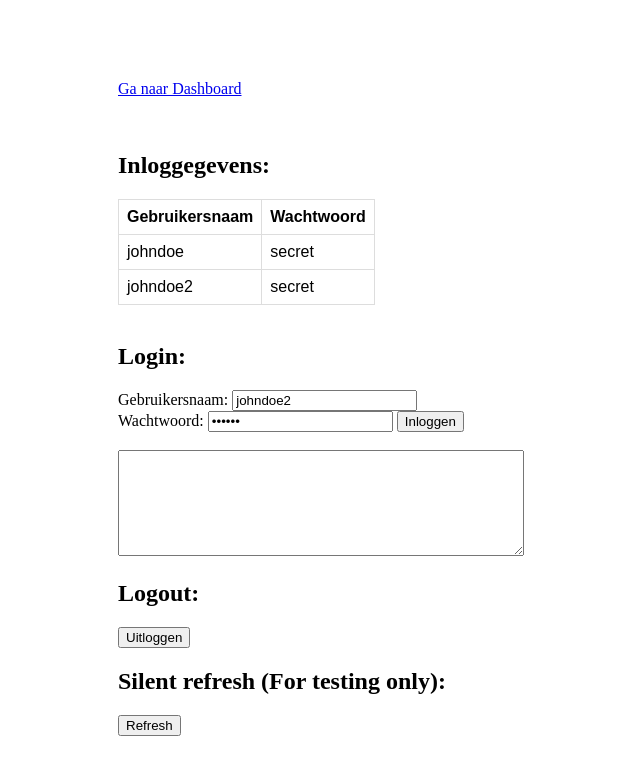
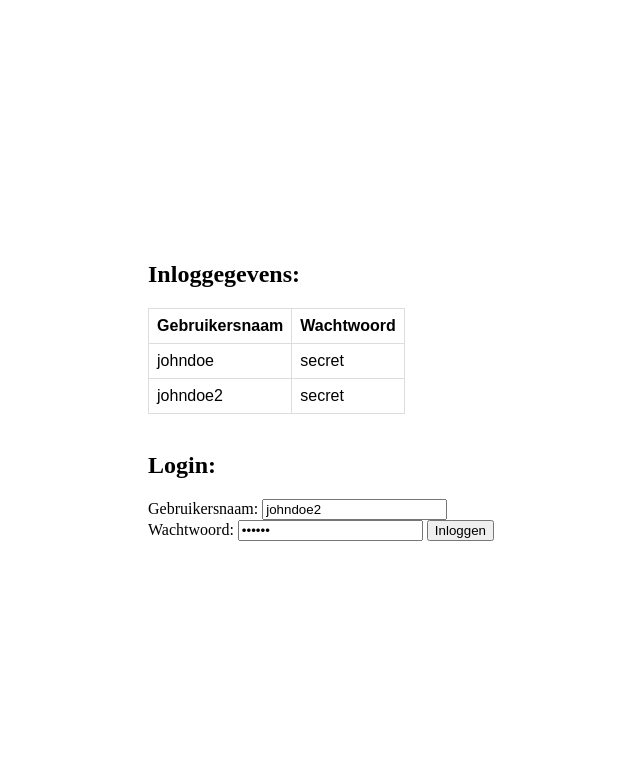
Before and after one commit to florisgravendeel/HUS, a FastAPI app: page /login in a window 1280 px wide. Shown: the top 775 px of the page, without its empty margins (319-959 px from the left). Run offline with FastAPI, Linux system fonts and the light colour scheme.

Commit message:
removed testing elements

```diff
--- a/frontend/templates/flogin.html
+++ b/frontend/templates/flogin.html
@@ -8,8 +8,6 @@
   <link rel="icon" type="image/x-icon" href="{{ url_for('static', path='/images/favicon.ico') }}">
 </head>
 <body>
-    <p><a href="/home">Ga naar Dashboard</a></p>
-    <br>
     <h2>Inloggegevens:</h2>
     <table>
       <tr>
@@ -37,14 +35,10 @@
         Wachtwoord:
         <input id="loginPasswordInput" name="password" placeholder="Password" type="password" value="secret">
       </label>
-      <input id="loginSubmit" type="submit" value="Inloggen">
+      <input id="loginButton" type="submit" value="Inloggen">
     </form>
     <br>
-    <label for="loginStatus"></label><textarea id="loginStatus" style="height: 100px; width: 400px;"></textarea>
-    <h2>Logout:</h2>
-    <input id="logoutButton" type="submit" value="Uitloggen">
-    <h2>Silent refresh (For testing only):</h2>
-    <input id="silentRefreshButton" type="submit" value="Refresh">
+    <label for="loginStatus"></label>
 </body>
 <link rel="stylesheet" href="{{ url_for('static', path='/css/default.css') }}">
 <script type="text/javascript" src="{{ url_for('static', path='/js/auth.js') }}"></script>
```
Also changed, not shown: frontend/templates/fhome.html (+2 -5 lines).
